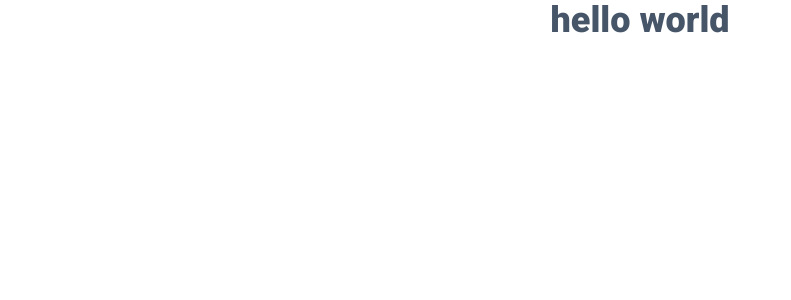
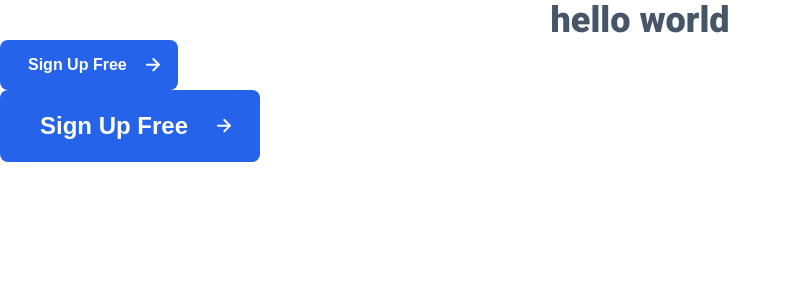
Before and after one commit to girldocode/magnifico-lp, a Next.js app: page / in a window 1280 px wide. Shown: the top 300 px of the page, without its empty margins (0-791 px from the left). Built offline with nearby package versions, Linux system fonts and the light colour scheme.

Commit message:
feat: develop button molecule

```diff
--- a/src/app/layout.tsx
+++ b/src/app/layout.tsx
@@ -1,8 +1,7 @@
 import type { Metadata } from "next";
-import { Inter, Roboto } from "next/font/google";
+import { Roboto } from "next/font/google";
 import "../styles/global.scss";
 
-const inter = Inter({ subsets: ["latin"] });
 const roboto = Roboto({
   subsets: ["latin"],
   weight: ["100", "300", "400", "500", "700", "900"],
@@ -23,9 +22,7 @@ export default function RootLayout({
 }>) {
   return (
     <html lang="en">
-      <body className={`${inter.className} ${roboto.className}`}>
-        {children}
-      </body>
+      <body className={roboto.className}>{children}</body>
     </html>
   );
 }
--- a/src/app/page.tsx
+++ b/src/app/page.tsx
@@ -1,4 +1,4 @@
-import { MText } from "@/components";
+import { Button, MText } from "@/components";
 
 export default function Home() {
   return (
@@ -6,6 +6,24 @@ export default function Home() {
       <MText as="h1" weight="extrabold" size="4xl" textAlign="center">
         hello world
       </MText>
+      <Button
+        color="white"
+        variant="sm"
+        weight="semibold"
+        size="base"
+        textAlign="center"
+      >
+        Sign Up Free
+      </Button>
+      <Button
+        color="white"
+        variant="lg"
+        weight="bold"
+        size="2xl"
+        textAlign="center"
+      >
+        Sign Up Free
+      </Button>
     </main>
   );
 }
--- /dev/null
+++ b/src/components/Lv2_Molecules/Button/@types.ts
@@ -0,0 +1,17 @@
+import { FontSize } from "@/components/Lv1_Atoms/MText/@types";
+
+export type ButtonVariant = "sm" | "lg";
+export type ButtonColor = "blue-600" | "white";
+export type ButtonWeight = "medium" | "bold" | "semibold";
+export type ButtonText = FontSize;
+export type textAlign = "center";
+
+export interface ButtonProps {
+  children: React.ReactNode;
+  size?: ButtonText;
+  variant: ButtonVariant;
+  className?: string;
+  weight: ButtonWeight;
+  color: ButtonColor;
+  textAlign: textAlign;
+}
--- /dev/null
+++ b/src/components/Lv2_Molecules/Button/Button.module.scss
@@ -0,0 +1,69 @@
+.btn {
+  border-radius: 8px;
+  color: white;
+  background: #2563eb;
+  -webkit-transition: 0.3s;
+  -moz-transition: 0.3s;
+  -o-transition: 0.3s;
+  transition: 0.3s;
+  text-align: center;
+  text-decoration: none;
+  position: relative;
+
+  &--sm {
+    padding: 0.813rem;
+    padding-left: 1.75rem;
+    font-weight: 500;
+    font-size: 16px;
+    line-height: 24px;
+    gap: 6px;
+    &::after {
+      content: "";
+      display: inline-block;
+      width: 24px;
+      height: 24px;
+      background-image: url("/assets/svgviewer-output\(09\).svg");
+      background-size: contain;
+      background-repeat: no-repeat;
+      background-position: center;
+      margin-left: 8px;
+      transition: transform 0.3s;
+    }
+  }
+
+  &--lg {
+    padding: 1.25rem 1.5rem;
+    padding-left: 2.5rem;
+    max-width: 263px;
+
+    &::after {
+      content: "";
+      display: inline-block;
+      width: 24px;
+      height: 24px;
+      background-image: url("/assets/svgviewer-output\(09\).svg");
+      background-size: contain;
+      background-repeat: no-repeat;
+      background-position: center;
+      margin-left: 8px;
+      transition: transform 0.3s;
+    }
+  }
+
+  &:hover,
+  &:focus {
+    opacity: 0.8;
+  }
+
+  &:active {
+    transform: scale(0.8);
+  }
+
+  &.block {
+    display: block !important;
+  }
+
+  &.circular {
+    border-radius: 50em !important;
+  }
+}
--- /dev/null
+++ b/src/components/Lv2_Molecules/Button/Button.tsx
@@ -0,0 +1,82 @@
+import { $cx } from "@/lib";
+import React from "react";
+
+import { MText } from "@/components/Lv1_Atoms";
+import {
+  ButtonColor,
+  ButtonProps,
+  ButtonText,
+  ButtonVariant,
+  ButtonWeight,
+  textAlign,
+} from "./@types";
+import styles from "./Button.module.scss";
+const Button: React.FC<ButtonProps> = ({
+  children,
+  textAlign,
+  color,
+  weight,
+  size,
+  variant,
+  className,
+  ...props
+}) => {
+  const variantStyles: Record<ButtonVariant, string> = {
+    sm: `${styles.btn} ${styles["btn--sm"]}`,
+    lg: `${styles.btn} ${styles["btn--lg"]} display-flex items-center gap-4`,
+  };
+
+  const TextVariants: Record<ButtonText, string> = {
+    xs: "font-xs",
+    sm: "font-sm",
+    base: "font-base",
+    lg: "font-lg",
+    xl: "font-xl",
+    "2xl": "font-2xl",
+    "3xl": "font-3xl",
+    "4xl": "font-4xl",
+    "5xl": "font-5xl",
+    "6xl": "font-6xl",
+    "7xl": "font-7xl",
+    "8xl": "font-8xl",
+    "9xl": "font-8xl",
+  };
+
+  const colorVariants: Record<ButtonColor, string> = {
+    "blue-600": "font-purple-800",
+    white: "font-white",
+  };
+
+  const weightVariants: Record<ButtonWeight, string> = {
+    medium: "font-medium",
+    bold: "bold",
+    semibold: "font-semibold",
+  };
+
+  const textAlignVariants: Record<textAlign, string> = {
+    center: "align-center",
+  };
+
+  const generalStyling =
+    "border-lg border-none border-2 cursor-pointer display-flex items-center ";
+
+  const classes = $cx(
+    generalStyling,
+    TextVariants[size as keyof typeof TextVariants],
+    variantStyles[variant],
+    colorVariants[color],
+    weightVariants[weight],
+    textAlignVariants[textAlign as keyof typeof textAlignVariants],
+    className
+  );
+
+  return (
+    <button className={classes} {...props}>
+      <MText color={color} weight={weight} size={size} textAlign={textAlign}>
+        {children}
+      </MText>
+    </button>
+  );
+};
+
+export default Button;
--- a/src/components/Lv2_Molecules/index.ts
+++ b/src/components/Lv2_Molecules/index.ts
@@ -0,0 +1 @@
+export { default as Button } from "./Button/Button";
--- a/src/components/index.ts
+++ b/src/components/index.ts
@@ -1 +1,2 @@
 export * from "./Lv1_Atoms";
+export * from "./Lv2_Molecules";
```
Also changed, not shown: src/components/Lv2_Molecules/molecules.md (+1 -1 lines).
